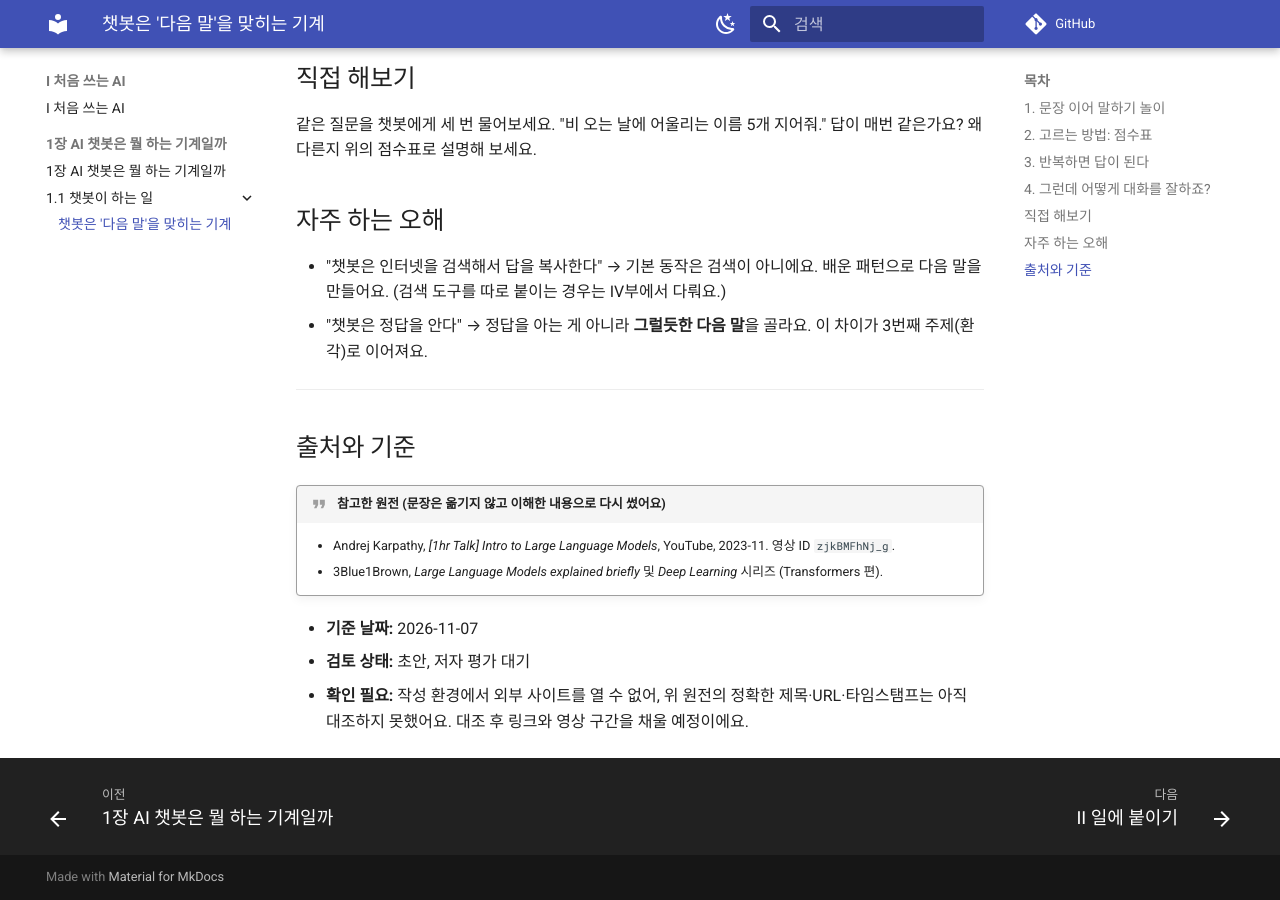
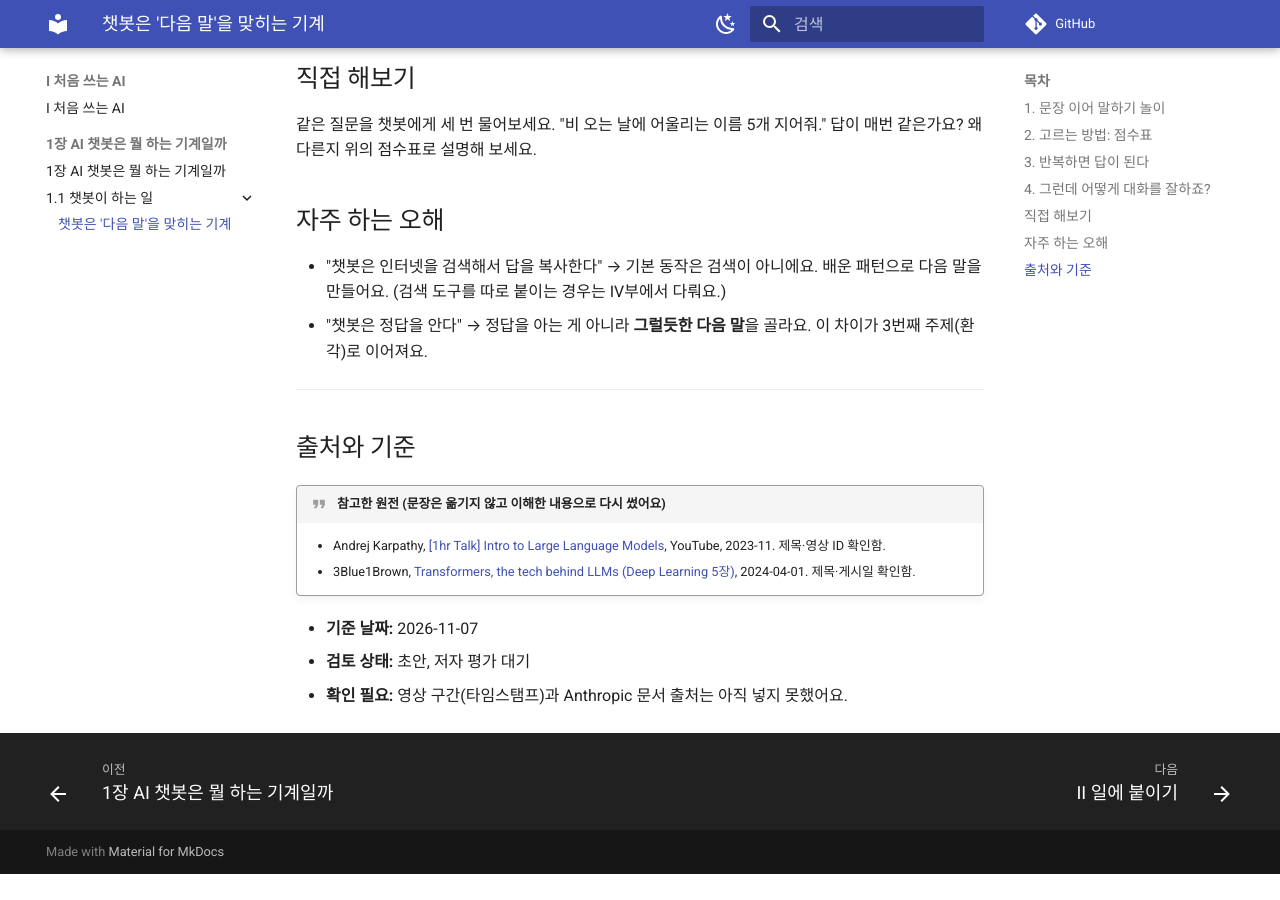
Before and after one commit to AI-jungjuhang/AI-education, an MkDocs documentation site: the page built from docs/part1/ch01/next-word.md, in a window 1280 px wide and 900 px high, scrolled down 1838 px. Built offline with MkDocs 1.6.1 and Material for MkDocs 9.7.7, drawn with Linux system fonts in a browser that asks for light colours; comment, search, counter and statistics services are not loaded; after the commit the page ends 2712 px from its top, so only the background shows below that.

Commit message:
1장 첫 주제 페이지 출처를 확인된 원전으로 교체
Co-Authored-By: Claude Sonnet 5.5 <noreply@anthropic.com>
Claude-Session: https://claude.ai/code/session_01VYi7RVeQz7GRhY6gpYnJVo

```diff
--- a/docs/part1/ch01/next-word.md
+++ b/docs/part1/ch01/next-word.md
@@ -68,9 +68,9 @@
 ## 출처와 기준
 
 !!! quote "참고한 원전 (문장은 옮기지 않고 이해한 내용으로 다시 썼어요)"
-    - Andrej Karpathy, *[1hr Talk] Intro to Large Language Models*, YouTube, 2023-11. 영상 ID `zjkBMFhNj_g`.
-    - 3Blue1Brown, *Large Language Models explained briefly* 및 *Deep Learning* 시리즈 (Transformers 편).
+    - Andrej Karpathy, [[1hr Talk] Intro to Large Language Models](https://www.youtube.com/watch?v=zjkBMFhNj_g), YouTube, 2023-11. 제목·영상 ID 확인함.
+    - 3Blue1Brown, [Transformers, the tech behind LLMs (Deep Learning 5장)](https://www.3blue1brown.com/lessons/gpt), 2024-04-01. 제목·게시일 확인함.
 
 - **기준 날짜:** 2026-11-07
 - **검토 상태:** 초안, 저자 평가 대기
-- **확인 필요:** 작성 환경에서 외부 사이트를 열 수 없어, 위 원전의 정확한 제목·URL·타임스탬프는 아직 대조하지 못했어요. 대조 후 링크와 영상 구간을 채울 예정이에요.
+- **확인 필요:** 영상 구간(타임스탬프)과 Anthropic 문서 출처는 아직 넣지 못했어요.
```
